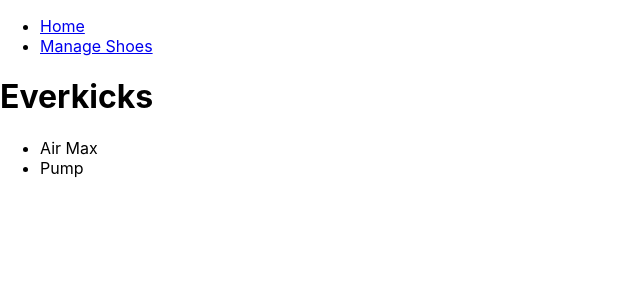
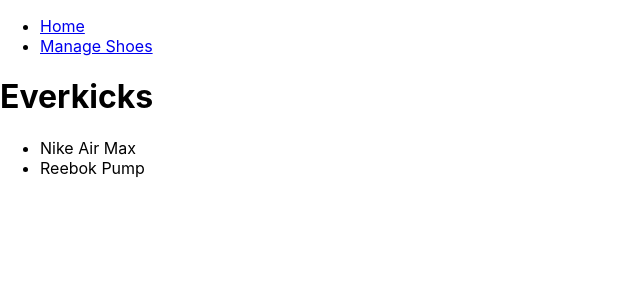
Before and after one commit to coryhouse/everkicks, a React (Create React App) app: page / in a window 1280 px wide. Shown: the top 300 px of the page, without its empty margins (0-640 px from the left). Built offline with nearby package versions, Linux system fonts and the light colour scheme.

Commit message:
Update output

```diff
--- a/src/Home.tsx
+++ b/src/Home.tsx
@@ -11,7 +11,9 @@
 
       <ul>
         {shoes.map((shoe) => (
-          <li>{shoe.name}</li>
+          <li>
+            {shoe.brand} {shoe.name}
+          </li>
         ))}
       </ul>
     </>
```
